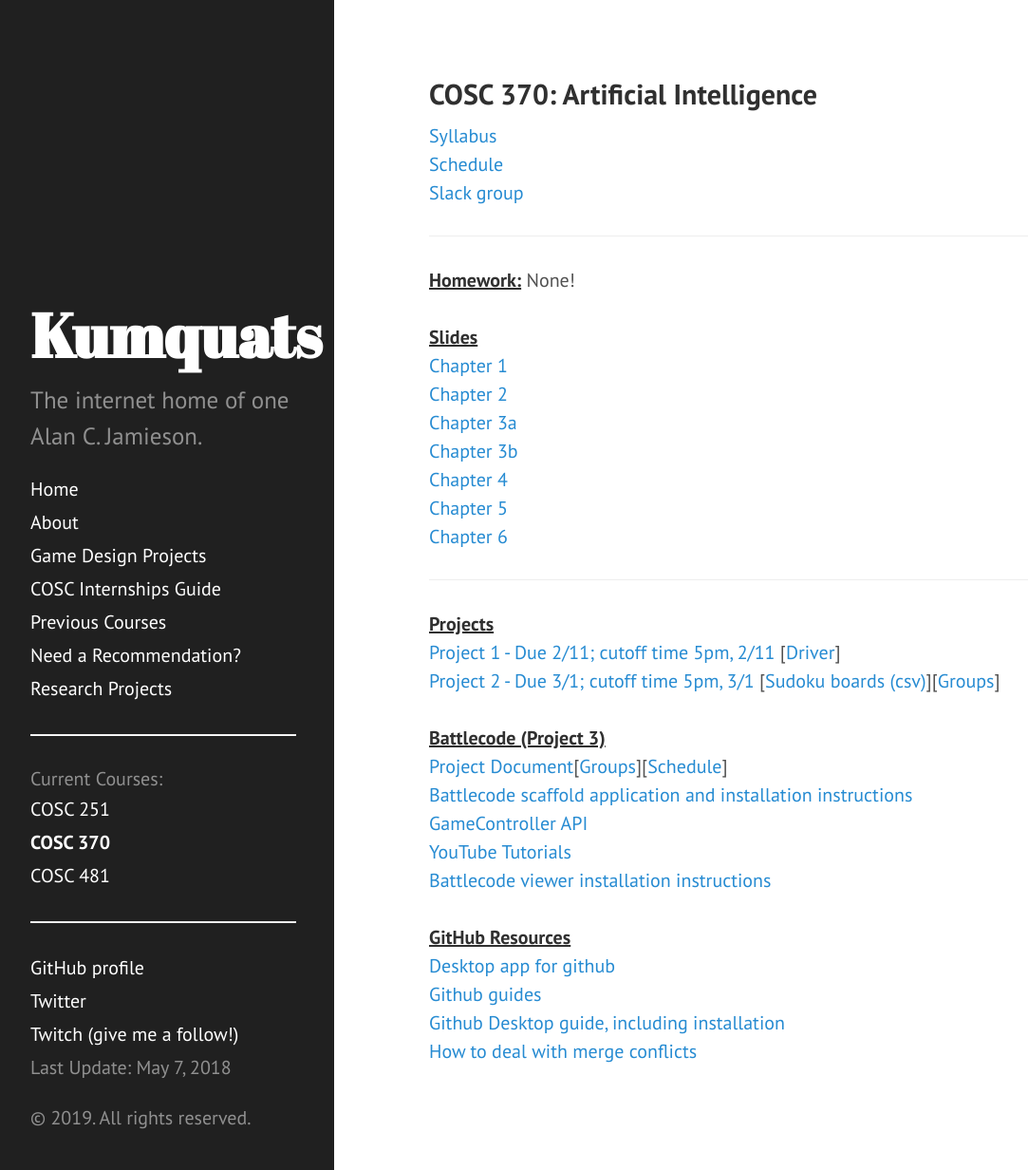
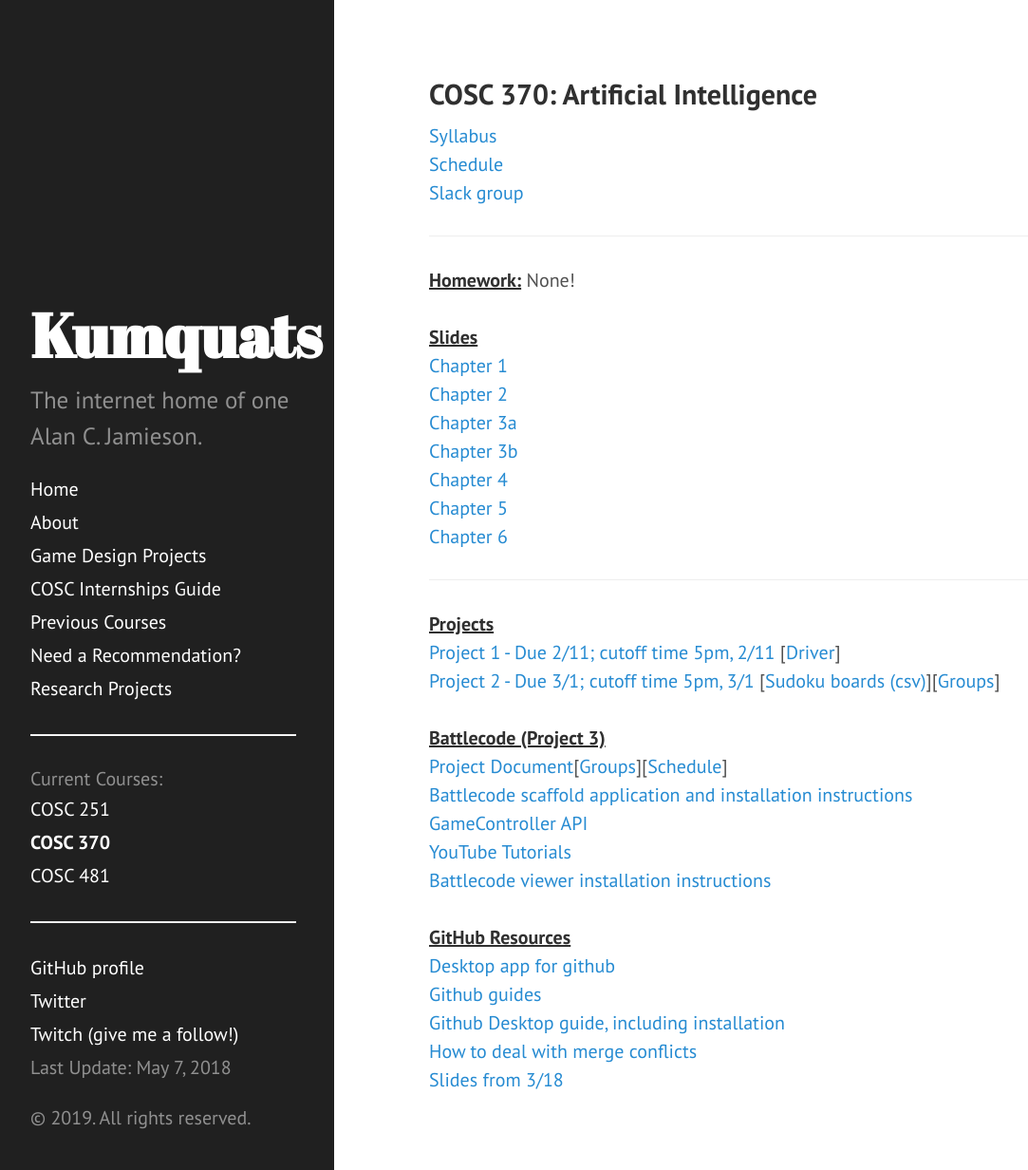
Before and after one commit to ripark/ripark.github.io, a Jekyll site: the page built from s19/cosc370.html, in a window 1280 px wide and 1232 px high. Shown: the whole window at 95% size, without its empty margins (8-1091 px from the left). Built offline with Jekyll 4.4.1, drawn with Linux system fonts in a browser that asks for light colours; Markdown is read by kramdown in place of the engine named in the settings.

Commit message:
370481 update

```diff
--- a/s19/cosc370.html
+++ b/s19/cosc370.html
@@ -61,3 +61,5 @@ shorttitle: "COSC 370"
 <br>
 <a href="https://help.github.com/articles/resolving-a-merge-conflict-on-github/">How to deal with merge conflicts</a>
 <br>
+<a href="http://ripark.github.io/s19/GitHubSlides.pdf">Slides from 3/18</a>
+<br>
--- a/s19/cosc481.html
+++ b/s19/cosc481.html
@@ -67,3 +67,5 @@ shorttitle: "COSC 481"
 <br>
 <a href="https://help.github.com/articles/resolving-a-merge-conflict-on-github/">How to deal with merge conflicts</a>
 <br>
+<a href="http://ripark.github.io/s19/GitHubSlides.pdf">Slides from 3/19</a>
+<br>
```
Also changed, not shown: 1 other file.
